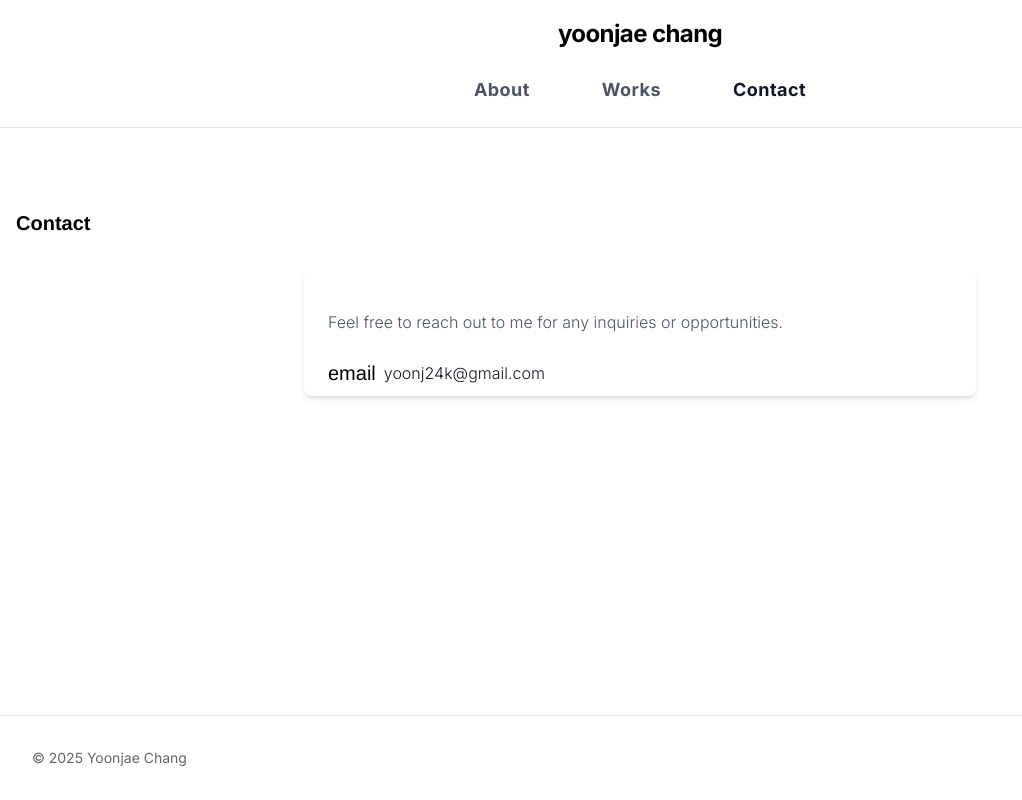
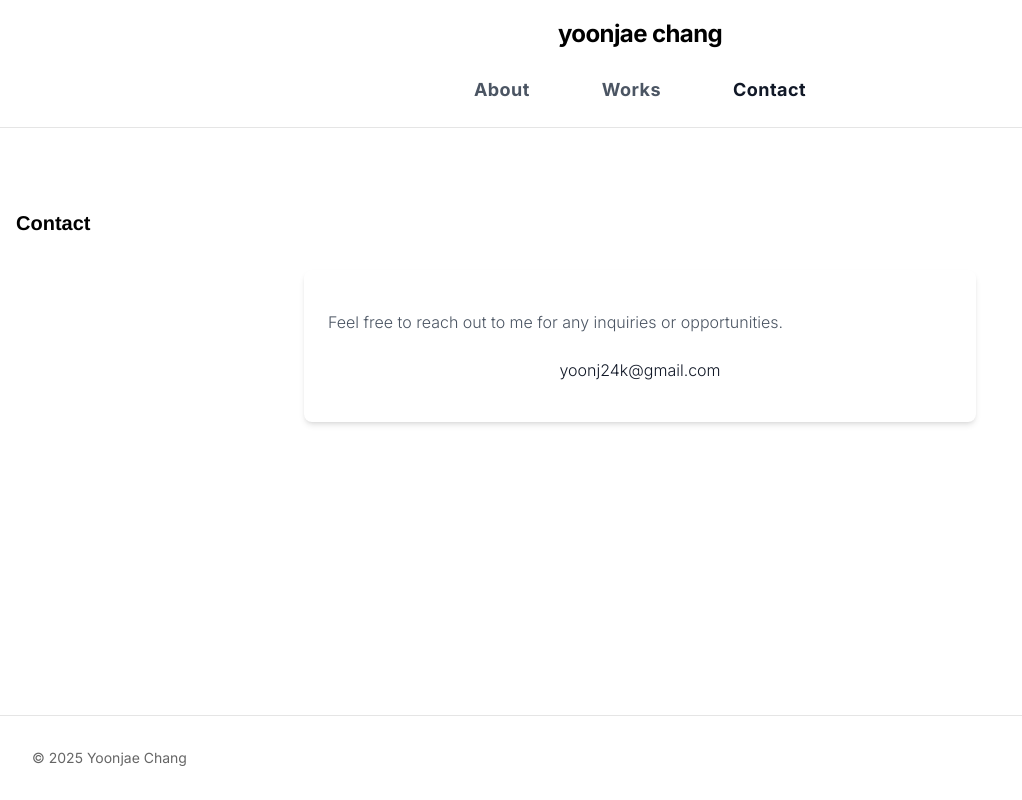
Before and after one commit to yoonj24/personal-website, a Next.js app: page /contact in a window 1280 px wide. Shown: the whole page, without its empty margins (0-1022 px from the left). Built offline with nearby package versions, Linux system fonts and the light colour scheme.

Commit message:
Update Contact page: remove email label and improve vertical alignment

```diff
--- a/app/contact/page.tsx
+++ b/app/contact/page.tsx
@@ -26,14 +26,14 @@
 
           <div className="space-y-8">
             <div className="animate-on-mount opacity-0 translate-y-4 transition-all duration-500 ease-out transform hover:scale-[1.01] transition-transform">
-              <div className="flex items-center space-x-2">
-                <h3 className="text-xl font-medium">email</h3>
+              <div className="flex flex-col items-center justify-center h-full">
                 <a
                   href="mailto:yoonj24k@gmail.com"
                   className="text-gray-900 dark:text-white hover:text-gray-600 dark:hover:text-gray-300 transition-colors font-light"
                 >
                   yoonj24k@gmail.com
                 </a>
+                <div className="h-8"></div>
               </div>
             </div>
           </div>
```
